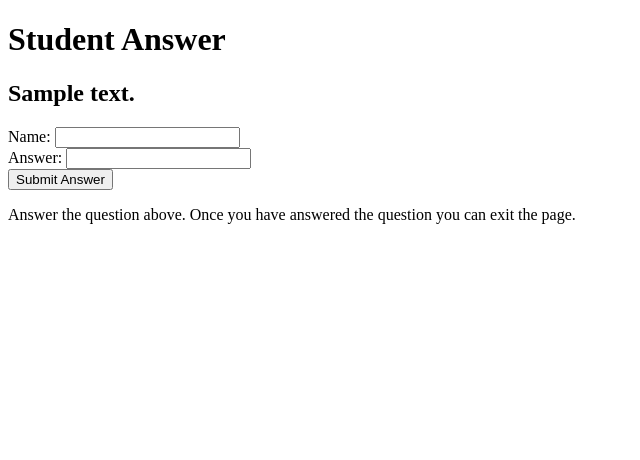
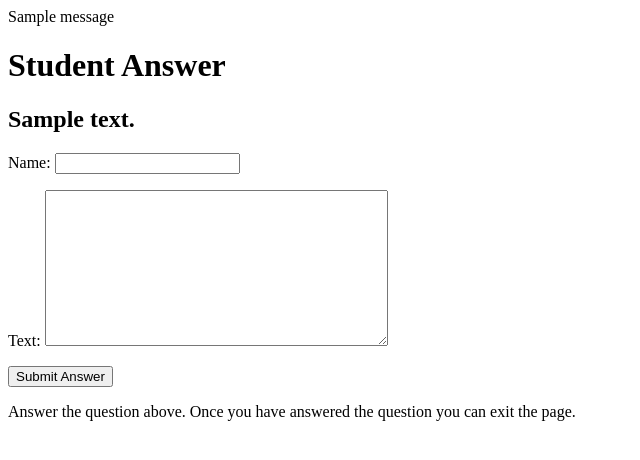
Before and after one commit to 347S24/347-final-project-group-29, a Django app: page /peer-instruction/question/1/submit/ in a window 1280 px wide. Shown: the top 460 px of the page, without its empty margins (0-640 px from the left). Run offline with Django 4.2, Linux system fonts and the light colour scheme; tables that the repository leaves empty hold one stand-in row (values such as "Sample post"); one stand-in notice (Sample message) is shown; parts of the project's set-up code (start-up, migrations or seed data) failed here and were passed over.

Commit message:
updated alot, everything fucntionaly wise working except answers being uploaded to database

```diff
--- a/group_29_final/group29final/group29final/peer_instruction/forms.py
+++ b/group_29_final/group29final/group29final/peer_instruction/forms.py
@@ -1,8 +1,14 @@
 from django import forms
-from .models import Question
+from .models import Question, Answer
 
 
 class QuestionForm(forms.ModelForm):
     class Meta:
         model = Question
         fields = ['text']
+
+
+class AnswerForm(forms.ModelForm):
+    class Meta:
+        model = Answer
+        fields = ['name', 'text']
--- a/group_29_final/group29final/group29final/peer_instruction/models.py
+++ b/group_29_final/group29final/group29final/peer_instruction/models.py
@@ -49,6 +49,7 @@ class Question(models.Model):
 class Answer(models.Model):
     name = models.CharField(max_length=150, blank=True)  # Add this line
     text = models.TextField()
+    question = models.ForeignKey(Question, on_delete=models.CASCADE, null=True)
     created_at = models.DateTimeField(auto_now_add=True)
 
     def __str__(self):
--- a/group_29_final/group29final/group29final/peer_instruction/templates/student_answer.html
+++ b/group_29_final/group29final/group29final/peer_instruction/templates/student_answer.html
@@ -9,14 +9,16 @@
     <title>Student Answer</title>
 </head>
 <body>
+    {% if messages %}
+            {% for message in messages %}
+                <div>{{ message }}</div>
+            {% endfor %}
+        {% endif %}
     <h1>Student Answer</h1>
     <h2>{{ question.text }}</h2>
     <form action="{% url 'thanks_page' %}" method="post">
         {% csrf_token %}
-        <label for="username">Name:</label>
-        <input type="text" id="username" name="username" required><br>
-        <label for="answer">Answer:</label>
-        <input type="text" id="answer" name="answer" required><br>
+        {{ form.as_p }}
         <input type="submit" value="Submit Answer">
     </form>
     <p>Answer the question above. Once you have answered the question you can exit the page.</p>
--- a/group_29_final/group29final/group29final/peer_instruction/templates/view_answers.html
+++ b/group_29_final/group29final/group29final/peer_instruction/templates/view_answers.html
@@ -23,6 +23,7 @@
     <div id="timer"></div>
     <p></p>
     <a href="{% url 'teacher_home' %}">Back to Teacher Homepage</a>
+    <a href="{% url 'question_detail' question.id %}">Back to Question Detail</a>
     <script>
      document.addEventListener('DOMContentLoaded', function() {
     console.log('DOM loaded');
--- a/group_29_final/group29final/group29final/peer_instruction/views.py
+++ b/group_29_final/group29final/group29final/peer_instruction/views.py
@@ -1,9 +1,10 @@
 import os
+from django.contrib import messages
 from django.views import generic
 from django.views.generic import ListView
 from django.shortcuts import render, redirect
 from peer_instruction.models import Question, Answer
-from peer_instruction.forms import QuestionForm
+from peer_instruction.forms import QuestionForm, AnswerForm
 import qrcode
 from io import BytesIO
 from django.core.files import File
@@ -48,64 +49,27 @@ def question_detail(request, question_id):
     return render(request, 'question_detail.html', {'question': question})
 
 
-# def generate_qr_code_url(request, question_id):
-#     submission_url = reverse('student_answer', args=[question_id])
-#     full_url = request.build_absolute_uri(submission_url)
-
-#     print("Full URL:", full_url)
-
-#     # Generate QR code
-#     qr = qrcode.QRCode(
-#         version=1,
-#         error_correction=qrcode.constants.ERROR_CORRECT_L,
-#         box_size=10,
-#         border=4,
-#     )
-#     qr.add_data(full_url)
-#     qr.make(fit=True)
-#     img = qr.make_image(fill='black', back_color='white')
-
-#     buffer = BytesIO()
-#     img.save(buffer, format='PNG')
-#     # img.save(f"qrcodes/{question_id}.png")
-#     buffer.seek(0)
-
-#     # q = Question.objects.get(pk=question_id)
-#     # q.qr_code_img = img
-#     # q.save()
-
-#     response = HttpResponse(buffer.getvalue(), content_type='image/png')
-#     response['Content-Disposition'] = 'inline; filename="qr_code.png"'
-
-#     # filename = 'qr_code.png'
-#     # # Specify the path to your desktop folder
-#     # desktop_path = os.path.expanduser("~/Desktop")
-#     # # Join the desktop path with the filename
-#     # filepath = os.path.join(desktop_path, filename)
-#     # # Save the image to the specified filepath
-#     # img.save(filepath)
-#     # print("QR code image saved to:", filepath)
-
-#     return response
-
-
 def view_answers(request, question_id):
     # Retrieve all answers from the database
-    question_id = get_object_or_404(Question, pk=question_id)
+    question = get_object_or_404(Question, pk=question_id)
     answers = Answer.objects.all()
-    return render(request, 'view_answers.html', {'answers': answers})
+    return render(request, 'view_answers.html', {'question': question, 'answers': answers})
 
 
 def student_answer(request, question_id):
     question = get_object_or_404(Question, pk=question_id)
     if request.method == 'POST':
-        username = request.POST.get('username')
-        answer_text = request.POST.get('answer')
-        answer = Answer(username=username, answer_text=answer_text, question_id=question_id)
-        answer.save()
-        return redirect('thanks_page')
+        form = AnswerForm(request.POST)
+        if form.is_valid():
+            form.instance.question = question
+            form.save()
+            messages.success(request, 'Your answer has been submitted successfully!')
+            return redirect('thanks_page')
+        else:
+            messages.error(request, 'Please fill out all required fields.')
     else:
-        return render(request, 'student_answer.html', {'question': question})
+        form = AnswerForm()
+    return render(request, 'student_answer.html', {'form': form, 'question': question})
 
 
 def thanks_page(request):
```
Also changed, not shown: group_29_final/group29final/group29final/peer_instruction/migrations/0004_answer_question.py (added).
